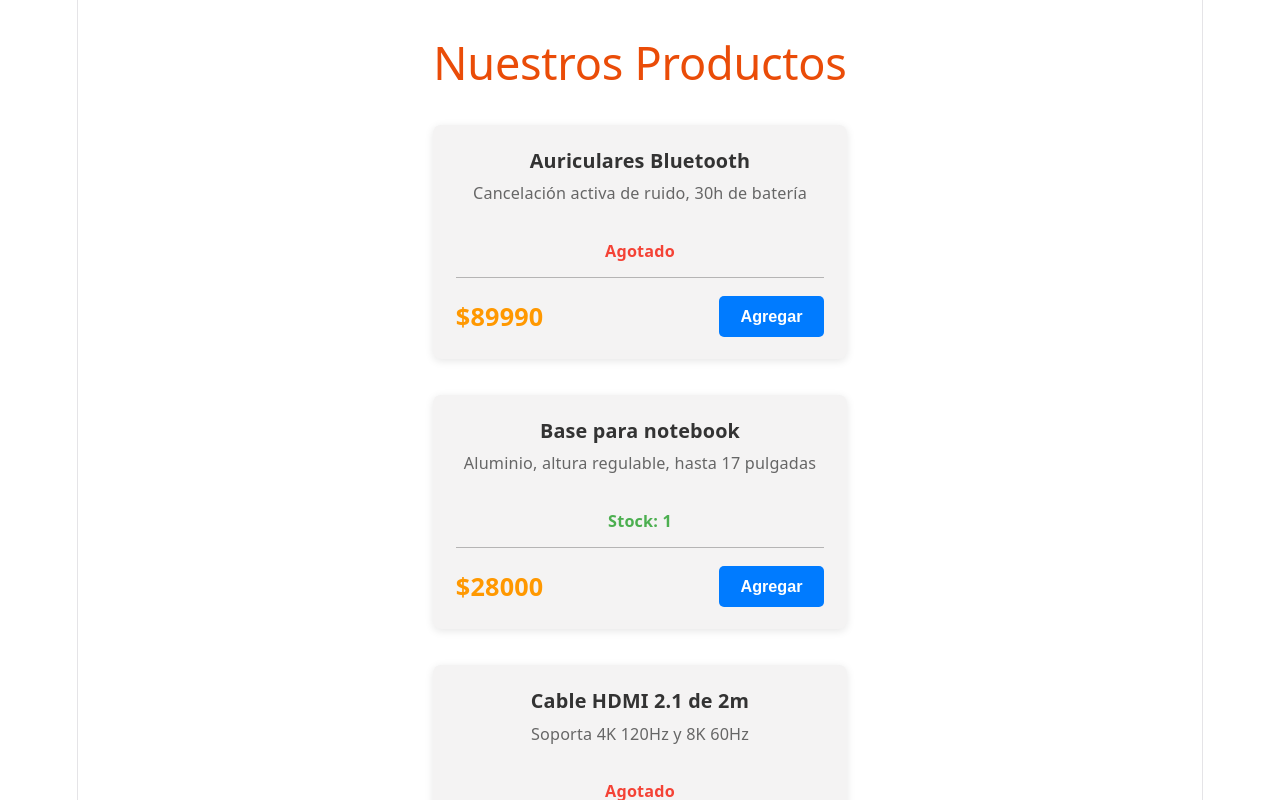
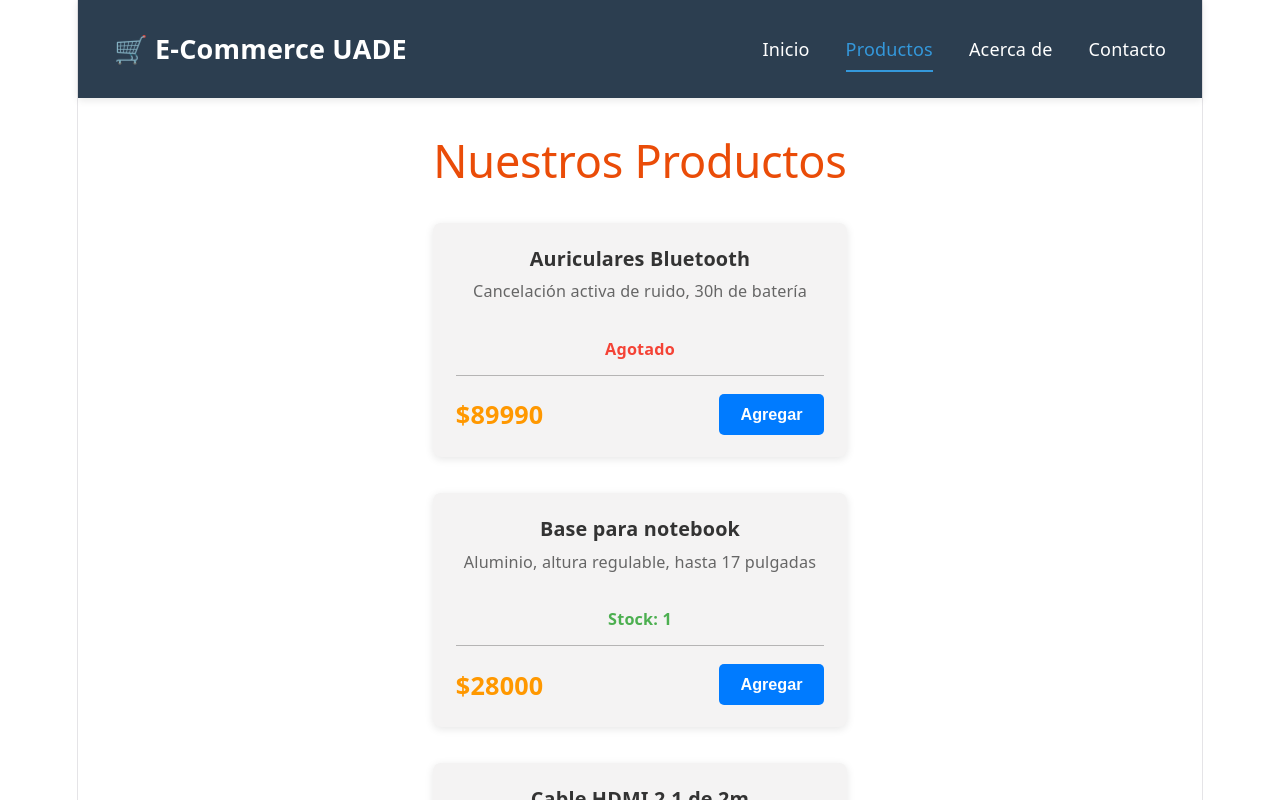
Before and after one commit to miguelmetzuade/front-ApliInteractivas-TP, a React (Vite) app: page /products in a window 1280 px wide. Shown: the top 800 px of the page. Built offline with nearby package versions, Linux system fonts and the light colour scheme.

Commit message:
[feat] - agregamos react router

```diff
--- a/package.json
+++ b/package.json
@@ -12,7 +12,9 @@
   "dependencies": {
     "package.json": "^2.0.1",
     "react": "^19.2.8",
-    "react-dom": "^19.2.8"
+    "react-dom": "^19.2.8",
+    "react-router": "^8.4.0",
+    "react-router-dom": "^7.18.4"
   },
   "devDependencies": {
     "@eslint/js": "^10.0.1",
--- a/src/App.jsx
+++ b/src/App.jsx
@@ -4,13 +4,25 @@ import reactLogo from './assets/react.svg'
 import viteLogo from './assets/vite.svg'
 import ProductList from './components/ProductList'
 import './App.css'
+import {Route , Routes} from "react-router-dom"
+import Navbar from './components/Navbar'
+import ProtectedRoute from './components/ProtectedRoute'
+
+
 
 function App() {
-  const [count, setCount] = useState(0)
+  return (
 
-  return (
     <>
-     <ProductList/>
+      <Navbar/>
+      <Routes>
+        <Route path="/products" element={<ProductList/>}></Route>
+         <Route element={<ProtectedRoute />}>
+          {/* <Route path="/cart" element={<Cart />} /> */}
+          {/* <Route path="/checkout" element={<Checkout   />} /> */}
+        </Route>
+      </Routes>
+
     </>
   )
 }
--- /dev/null
+++ b/src/components/Navbar.jsx
@@ -0,0 +1,43 @@
+import { Link, useLocation } from 'react-router-dom'
+import '../styles/Navbar.css'
+
+function Navbar() {
+  const location = useLocation()
+
+  const isActive = (path) => location.pathname === path
+
+  return (
+    <nav className="navbar">
+      <div className="navbar-container">
+        <Link to="/" className="navbar-brand">
+          🛒 E-Commerce UADE
+        </Link>
+
+        <ul className="nav-menu">
+          <li>
+            <Link to="/" className={isActive('/') ? 'nav-link active' : 'nav-link'}>
+              Inicio
+            </Link>
+          </li>
+          <li>
+            <Link to="/products" className={isActive('/products') ? 'nav-link active' : 'nav-link'}>
+              Productos
+            </Link>
+          </li>
+          <li>
+            <Link to="/about" className={isActive('/about') ? 'nav-link active' : 'nav-link'}>
+              Acerca de
+            </Link>
+          </li>
+          <li>
+            <Link to="/contact" className={isActive('/contact') ? 'nav-link active' : 'nav-link'}>
+              Contacto
+            </Link>
+          </li>
+        </ul>
+      </div>
+    </nav>
+  )
+}
+
+export default Navbar
--- a/src/components/ProductCard.jsx
+++ b/src/components/ProductCard.jsx
@@ -1,5 +1,7 @@
 import React from 'react';
 import './ProductCard.css';
+import { useParams, Link } from 'react-router-dom'
+
 
 const ProductCard = ({ product }) => {
   return (
@@ -17,7 +19,10 @@ const ProductCard = ({ product }) => {
 
         <div className="producto-footer">
           <span className="producto-precio">${product.precio}</span>
+
+          <Link to="/cart" >
           <button className="btn-agregar">Agregar</button>
+          </Link>
         </div>
       </div>
     </div>
--- /dev/null
+++ b/src/components/ProtectedRoute.jsx
@@ -0,0 +1,15 @@
+import { Navigate, Outlet, useLocation } from 'react-router-dom'
+
+function ProtectedRoute() {
+  const isAuthenticated = true;
+
+  // Si no está logueado, lo redirige al Login
+  if (!isAuthenticated) {
+    return <Navigate to="/login"  />
+  }
+
+  // Si está autenticado, renderiza las rutas hijas (Outlet)
+  return <Outlet />
+}
+
+export default ProtectedRoute
--- a/src/main.jsx
+++ b/src/main.jsx
@@ -1,11 +1,17 @@
 import { StrictMode } from 'react'
 import { createRoot } from 'react-dom/client'
 import './index.css'
-// import App from './App.jsx'
-import ProductList from './components/ProductList.jsx'
+import App from './App.jsx'
+import{ BrowserRouter} from 'react-router-dom'
+
 
 createRoot(document.getElementById('root')).render(
   <StrictMode>
-    <ProductList/>
+
+    <BrowserRouter>
+
+      <App/>
+    </BrowserRouter>
+
   </StrictMode>
 )
--- /dev/null
+++ b/src/styles/Navbar.css
@@ -0,0 +1,65 @@
+.navbar {
+  background-color: #2c3e50;
+  padding: 1rem 0;
+  position: sticky;
+  top: 0;
+  z-index: 100;
+  box-shadow: 0 2px 8px rgba(0, 0, 0, 0.1);
+}
+
+.navbar-container {
+  max-width: 1200px;
+  margin: 0 auto;
+  padding: 0 2rem;
+  display: flex;
+  justify-content: space-between;
+  align-items: center;
+}
+
+.navbar-brand {
+  font-size: 1.5rem;
+  font-weight: bold;
+  color: white;
+  text-decoration: none;
+  display: flex;
+  align-items: center;
+  gap: 0.5rem;
+}
+
+.navbar-brand:hover {
+  color: #3498db;
+}
+
+.nav-menu {
+  display: flex;
+  list-style: none;
+  gap: 2rem;
+}
+
+.nav-link {
+  color: white;
+  text-decoration: none;
+  font-weight: 500;
+  transition: color 0.3s ease;
+}
+
+.nav-link:hover {
+  color: #3498db;
+}
+
+.nav-link.active {
+  color: #3498db;
+  border-bottom: 2px solid #3498db;
+  padding-bottom: 0.5rem;
+}
+
+@media (max-width: 768px) {
+  .navbar-container {
+    flex-direction: column;
+    gap: 1rem;
+  }
+
+  .nav-menu {
+    gap: 1rem;
+  }
+}
```
Also changed, not shown: 1 other file (tests, documents, lock files or other folders).
